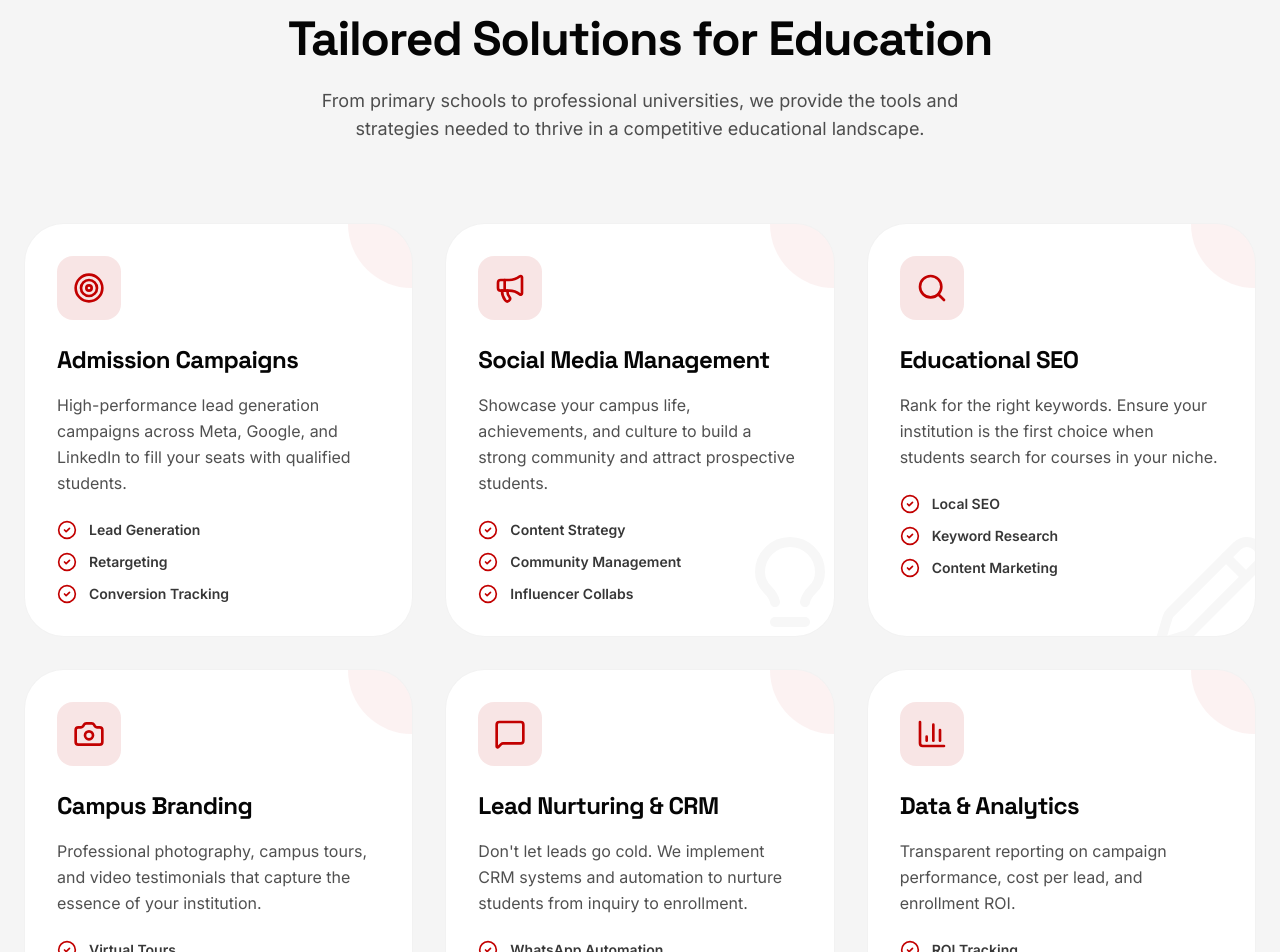
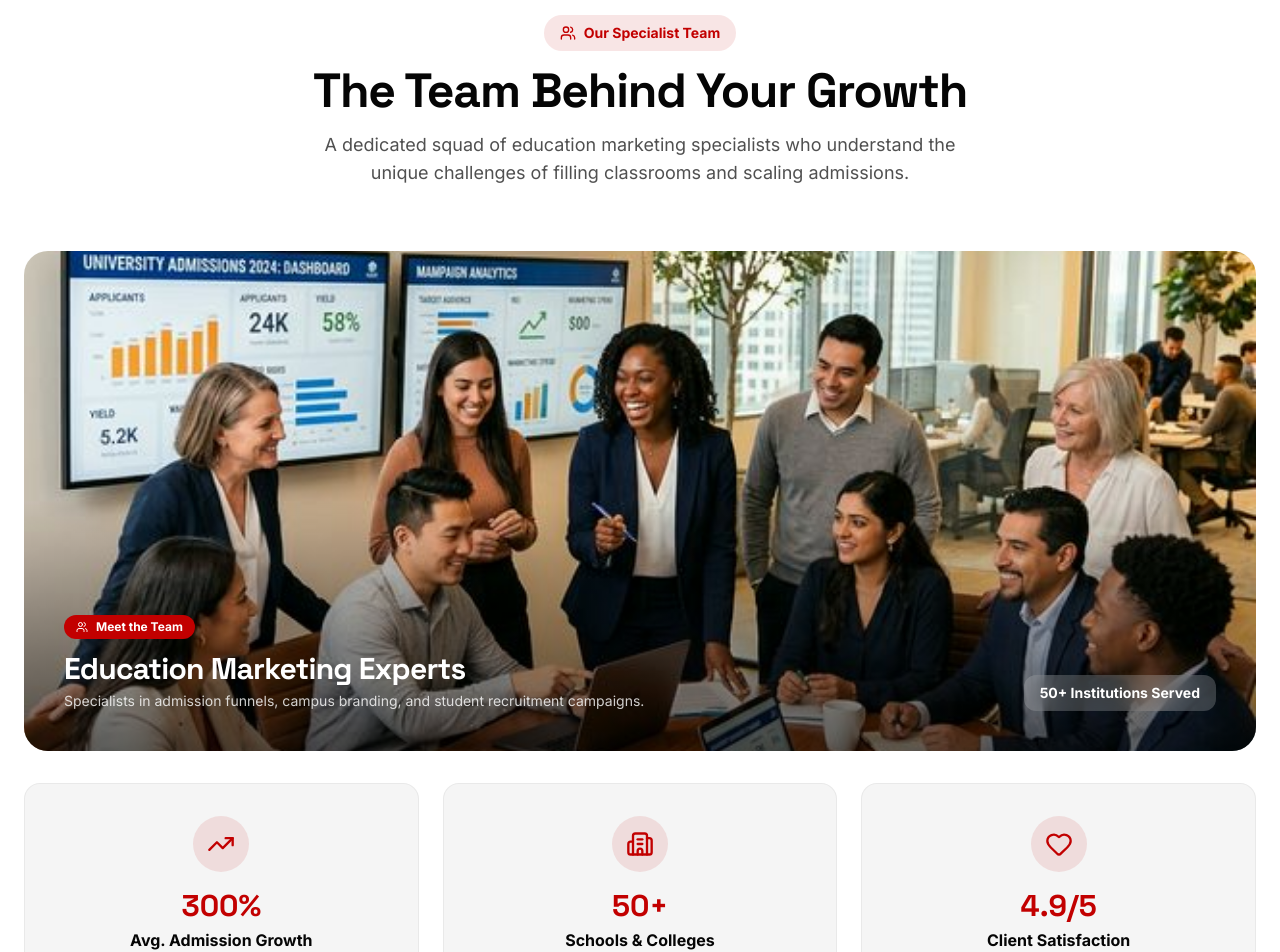
Before and after one commit to suyashmarketing01-web/Brandhunters, a React (Vite) app in the folder frontend/: page /education in a window 1280 px wide. Shown: the part 2560-3512 px from the top of the page. Built offline with nearby package versions, Linux system fonts and the light colour scheme.

Commit message:
feat: add TeamShowcase with team photos and achievement cards to Agency, Education, and CityLanding pages

```diff
--- /dev/null
+++ b/frontend/src/components/TeamShowcase.tsx
@@ -0,0 +1,137 @@
+import { motion } from 'motion/react';
+import { Users, Trophy, Briefcase, Award, TrendingUp, GraduationCap, Building2, Target, BarChart3, Heart } from 'lucide-react';
+
+interface TeamShowcaseProps {
+  type?: 'agency' | 'academy' | 'education';
+}
+
+export default function TeamShowcase({ type = 'agency' }: TeamShowcaseProps) {
+  const isAcademy = type === 'academy';
+  const isEducation = type === 'education';
+
+  const content = isAcademy ? {
+    tag: 'Our Student Community',
+    title: 'Meet Our Students',
+    desc: 'Join a vibrant community of 500+ learners who are building successful careers in digital marketing.',
+    photo: '/images/academy/students-group.png',
+    photoAlt: 'Brand Hunters Academy Students Group Photo - Batch 2025 Pune',
+    badgeText: 'Latest Batch',
+    badgeIcon: GraduationCap,
+    photoTitle: 'Batch 2025 — Graduation Day',
+    photoDesc: 'Another successful batch ready to conquer the digital world!',
+    statPill: '500+ Alumni Strong',
+    achievements: [
+      { icon: Trophy, stat: '92%', label: 'Placement Rate', detail: 'Within 3 months of course completion' },
+      { icon: Briefcase, stat: '4.2 LPA', label: 'Average Package', detail: 'For freshers with no prior experience' },
+      { icon: Award, stat: '15+', label: 'Awards Won', detail: 'By our students in marketing competitions' },
+    ]
+  } : isEducation ? {
+    tag: 'Our Specialist Team',
+    title: 'The Team Behind Your Growth',
+    desc: 'A dedicated squad of education marketing specialists who understand the unique challenges of filling classrooms and scaling admissions.',
+    photo: '/images/education/team.png',
+    photoAlt: 'Brand Hunters Education Marketing Team - Admission Growth Specialists',
+    badgeText: 'Meet the Team',
+    badgeIcon: Users,
+    photoTitle: 'Education Marketing Experts',
+    photoDesc: 'Specialists in admission funnels, campus branding, and student recruitment campaigns.',
+    statPill: '50+ Institutions Served',
+    achievements: [
+      { icon: TrendingUp, stat: '300%', label: 'Avg. Admission Growth', detail: 'Across all partnered institutions' },
+      { icon: Building2, stat: '50+', label: 'Schools & Colleges', detail: 'Trust us with their marketing' },
+      { icon: Heart, stat: '4.9/5', label: 'Client Satisfaction', detail: '120+ verified Google reviews' },
+    ]
+  } : {
+    tag: 'Our Team',
+    title: 'Meet the Hunters',
+    desc: 'A small, focused team of performance marketing experts who have managed over ₹20M in ad spend with consistently profitable returns.',
+    photo: '/images/agency/team.png',
+    photoAlt: 'Brand Hunters Digital Marketing Agency Team Photo - Pune',
+    badgeText: 'Our Team',
+    badgeIcon: Users,
+    photoTitle: 'The Brand Hunters Squad',
+    photoDesc: 'Every campaign is handled personally by our senior strategists — no junior team, no outsourcing.',
+    statPill: '47+ Brands Managed',
+    achievements: [
+      { icon: Target, stat: '₹20M+', label: 'Ad Spend Managed', detail: 'Across Google, Meta & LinkedIn platforms' },
+      { icon: TrendingUp, stat: '300%', label: 'Avg. ROI Delivered', detail: 'Consistent performance across verticals' },
+      { icon: BarChart3, stat: '47+', label: 'Active Clients', detail: 'From startups to enterprise brands' },
+    ]
+  };
+
+  return (
+    <section className="py-16 sm:py-24 bg-white relative overflow-hidden">
+      <div className="max-w-7xl mx-auto px-6">
+        <motion.div
+          initial={{ opacity: 0, y: 20 }}
+          whileInView={{ opacity: 1, y: 0 }}
+          viewport={{ once: true }}
+          transition={{ duration: 0.6 }}
+          className="text-center mb-12 sm:mb-16"
+        >
+          <div className="inline-flex items-center gap-2 px-4 py-2 rounded-full bg-brand-red/10 text-brand-red text-sm font-bold mb-4">
+            <Users className="w-4 h-4" />
+            {content.tag}
+          </div>
+          <h2 className="text-3xl md:text-5xl font-display font-bold mb-4">{content.title}</h2>
+          <p className="text-brand-black/70 max-w-2xl mx-auto text-base sm:text-lg">
+            {content.desc}
+          </p>
+        </motion.div>
+
+        {/* Large Team Photo */}
+        <motion.div
+          initial={{ opacity: 0, y: 30 }}
+          whileInView={{ opacity: 1, y: 0 }}
+          viewport={{ once: true }}
+          transition={{ duration: 0.6 }}
+          className="relative rounded-3xl overflow-hidden mb-8 group"
+        >
+          <img
+            src={content.photo}
+            alt={content.photoAlt}
+            className="w-full h-[300px] sm:h-[450px] lg:h-[500px] object-cover group-hover:scale-[1.02] transition-transform duration-700"
+          />
+          <div className="absolute inset-0 bg-gradient-to-t from-black/60 via-transparent to-transparent" />
+          <div className="absolute bottom-0 left-0 right-0 p-6 sm:p-10">
+            <div className="flex flex-col sm:flex-row items-start sm:items-end justify-between gap-4">
+              <div>
+                <div className="inline-flex items-center gap-2 px-3 py-1 rounded-full bg-brand-red text-white text-xs font-bold mb-3">
+                  <content.badgeIcon className="w-3 h-3" /> {content.badgeText}
+                </div>
+                <h3 className="text-2xl sm:text-3xl font-display font-bold text-white">{content.photoTitle}</h3>
+                <p className="text-white/80 text-sm mt-1">{content.photoDesc}</p>
+              </div>
+              <div className="flex items-center gap-3">
+                <div className="bg-white/20 backdrop-blur-md px-4 py-2 rounded-xl text-white text-sm font-bold">
+                  {content.statPill}
+                </div>
+              </div>
+            </div>
+          </div>
+        </motion.div>
+
+        {/* Achievement Cards */}
+        <div className="grid grid-cols-1 md:grid-cols-3 gap-4 sm:gap-6">
+          {content.achievements.map((item, idx) => (
+            <motion.div
+              key={idx}
+              initial={{ opacity: 0, y: 20 }}
+              whileInView={{ opacity: 1, y: 0 }}
+              viewport={{ once: true }}
+              transition={{ duration: 0.5, delay: idx * 0.15 }}
+              className="p-6 sm:p-8 rounded-2xl bg-brand-gray border border-black/5 hover:border-brand-red/30 hover:shadow-xl transition-all group text-center"
+            >
+              <div className="w-14 h-14 rounded-full bg-brand-red/10 flex items-center justify-center mx-auto mb-4 group-hover:bg-brand-red group-hover:text-white transition-colors">
+                <item.icon className="w-7 h-7 text-brand-red group-hover:text-white transition-colors" />
+              </div>
+              <div className="text-3xl font-display font-bold text-brand-red mb-1">{item.stat}</div>
+              <div className="text-base font-bold mb-1">{item.label}</div>
+              <div className="text-sm text-brand-black/60">{item.detail}</div>
+            </motion.div>
+          ))}
+        </div>
+      </div>
+    </section>
+  );
+}
--- a/frontend/src/pages/CityLanding.tsx
+++ b/frontend/src/pages/CityLanding.tsx
@@ -5,6 +5,7 @@ import AnimatedBackground from '../components/AnimatedBackground';
 import ContactForm from '../components/ContactForm';
 import TrustBadges from '../components/TrustBadges';
 import WorkspacePhotos from '../components/WorkspacePhotos';
+import TeamShowcase from '../components/TeamShowcase';
 import SEO from '../components/SEO';
 import { useState, useEffect, useRef } from 'react';
 
@@ -276,6 +277,7 @@ export default function CityLanding({ city }: { city: string }) {
       {/* Agency Trust Badges & Workspace Photos */}
       <TrustBadges type="agency" />
       <WorkspacePhotos type="agency" />
+      <TeamShowcase type="agency" />
 
       {/* ═══════════ SERVICES ═══════════ */}
       <section id="services" className="py-24 bg-brand-gray relative">
--- a/frontend/src/pages/Education.tsx
+++ b/frontend/src/pages/Education.tsx
@@ -5,6 +5,7 @@ import AnimatedBackground from '../components/AnimatedBackground';
 import ContactForm from '../components/ContactForm';
 import TrustBadges from '../components/TrustBadges';
 import WorkspacePhotos from '../components/WorkspacePhotos';
+import TeamShowcase from '../components/TeamShowcase';
 import { useRef } from 'react';
 
 export default function Education() {
@@ -224,6 +225,7 @@ export default function Education() {
       {/* Education Trust Badges & Workspace Photos */}
       <TrustBadges type="education" />
       <WorkspacePhotos type="education" />
+      <TeamShowcase type="education" />
 
       {/* Services Section */}
       <section id="services" className="py-24 bg-brand-gray relative">
--- a/frontend/src/pages/Home.tsx
+++ b/frontend/src/pages/Home.tsx
@@ -5,6 +5,7 @@ import AnimatedBackground from '../components/AnimatedBackground';
 import ContactForm from '../components/ContactForm';
 import TrustBadges from '../components/TrustBadges';
 import WorkspacePhotos from '../components/WorkspacePhotos';
+import TeamShowcase from '../components/TeamShowcase';
 import { useState, useEffect, useRef } from 'react';
 
 function AnimatedCounter({ value, suffix }: { value: number, suffix: string }) {
@@ -242,6 +243,7 @@ export default function Home() {
       {/* Agency Trust Badges & Workspace Photos */}
       <TrustBadges type="agency" />
       <WorkspacePhotos type="agency" />
+      <TeamShowcase type="agency" />
 
       {/* Trust & Transparency (Moved to Top) */}
       <section className="py-24 relative overflow-hidden bg-brand-black text-white">
```
Also changed, not shown: frontend/public/images/agency/team.png (added), frontend/public/images/education/team.png (added).
